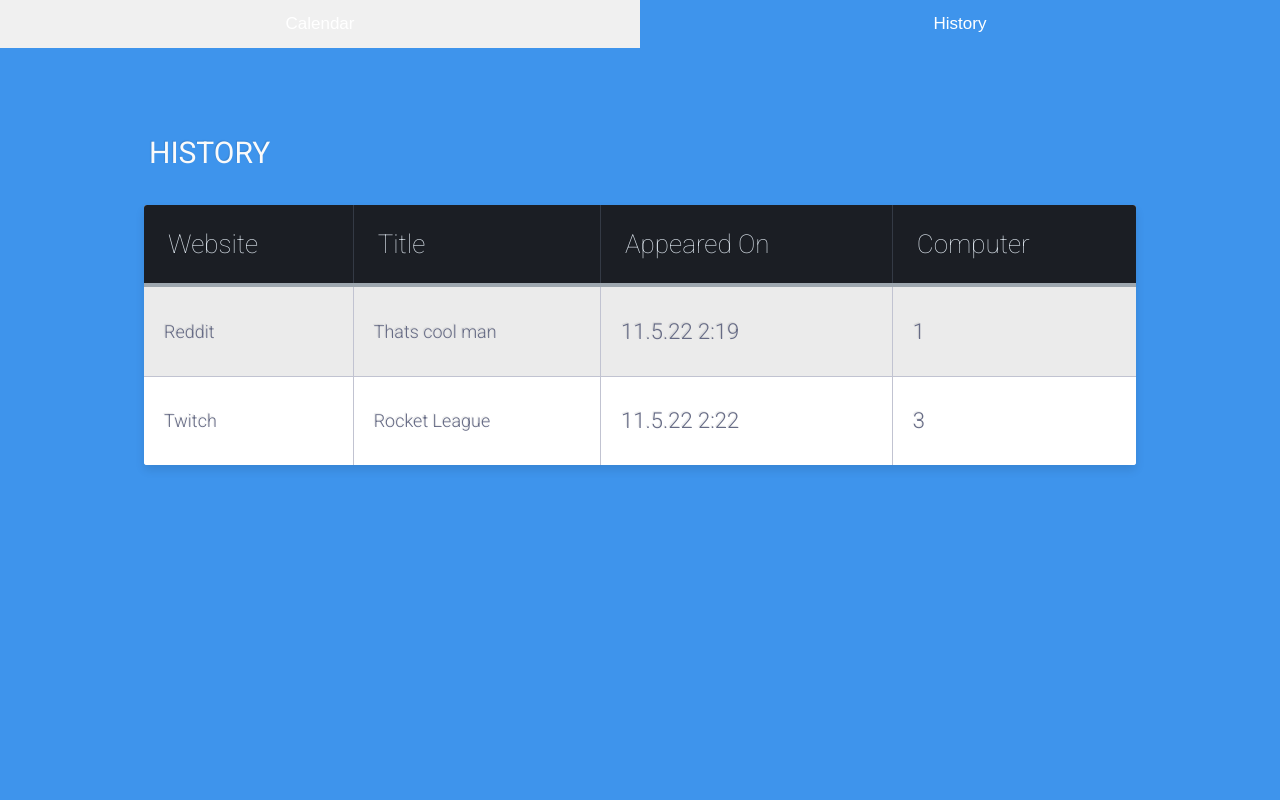
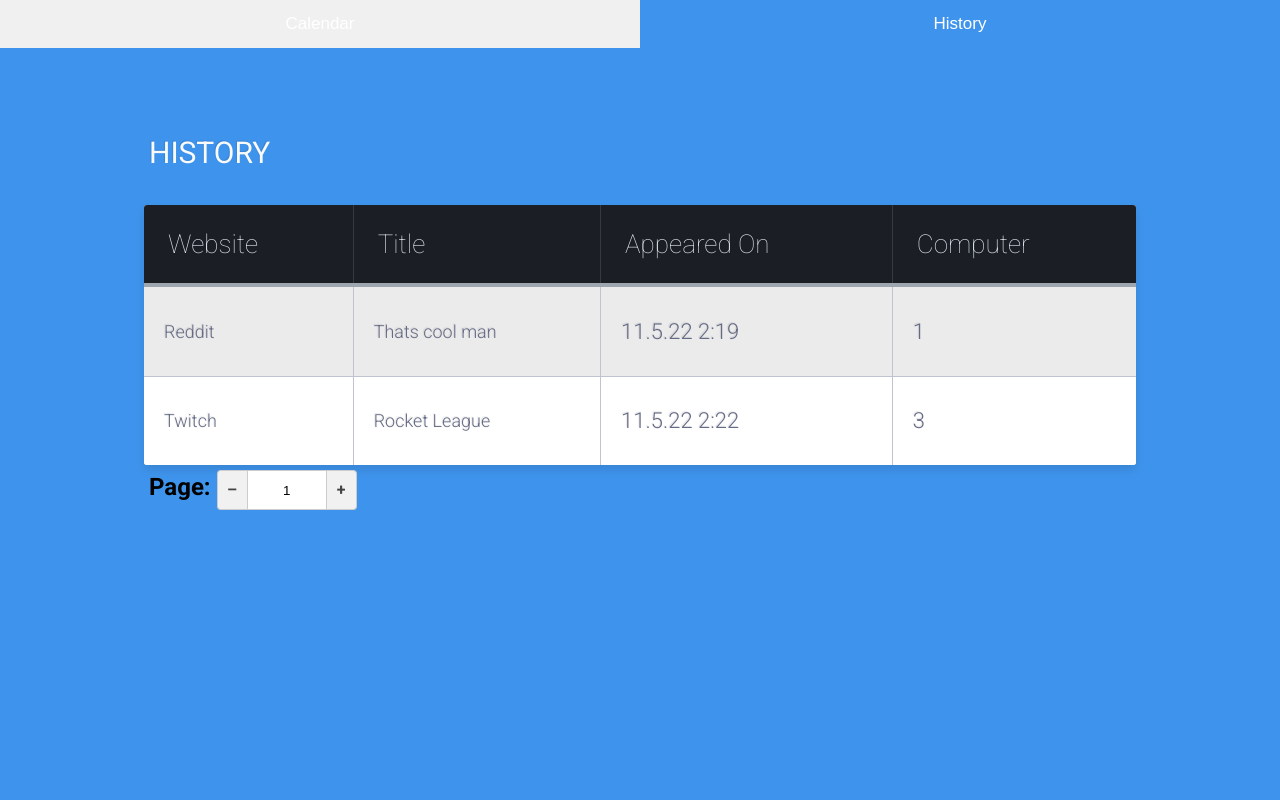
Before and after one commit to NqkoiNqkojsi/School_s-security-chrome-extension, a Flask app: page / in a window 1280 px wide, after a click on "History". Run offline with Flask 2, Linux system fonts and the light colour scheme.

Commit message:
added page selector

```diff
--- /dev/null
+++ b/ServerSystem/static/page.css
@@ -0,0 +1,53 @@
+*{
+  box-sizing: border-box;
+}
+
+.input-number{
+  width: 80px;
+  padding: 0 12px;
+  vertical-align: top;
+  text-align: center;
+  outline: none;
+}
+
+.input-number,
+.input-number-decrement,
+.input-number-increment{
+  border: 1px solid #ccc;
+  height: 40px;
+  user-select: none;
+}
+
+.input-number-decrement,
+.input-number-increment{
+  display: inline-block;
+  width: 30px;
+  line-height: 38px;
+  background: #f1f1f1;
+  color: #444;
+  text-align: center;
+  font-weight: bold;
+  cursor: pointer;
+}
+  :active{
+    background: #ddd;
+  }
+
+.input-number-decrement{
+  border-right: none;
+  border-radius: 4px 0 0 4px;
+}
+
+.input-number-increment{
+  border-left: none;
+  border-radius: 0 4px 4px 0;
+}
+.page-selector{
+    margin: auto;
+    max-width: 80%;
+    padding:5px;
+    width: 100%;
+}
+.page-input{
+   display: inline;
+}
--- a/ServerSystem/template/admin.html
+++ b/ServerSystem/template/admin.html
@@ -4,6 +4,7 @@
     <meta name="viewport" content="width=device-width, initial-scale=1">
     <link rel="stylesheet" href="static/table.css">
     <link rel="stylesheet" href="static/form.css">
+    <link rel="stylesheet" href="static/page.css">
     <link rel="stylesheet" href="static/admin.css">
 </head>
 <body>
@@ -85,6 +86,12 @@
                 </tr>
             </tbody>
         </table>
+        <div class="page-selector">
+          <h2 style="display: inline;">Page: </h2>
+          <div class="page-input">
+            <span class="input-number-decrement">–</span><input class="input-number" type="text" value="1" min="0" max="10"><span class="input-number-increment">+</span>
+          </div>
+        </div>
     </div>
     <script src="static/form.js"></script>
     <script>
```
Also changed, not shown: ServerSystem/static/history.js (added, +54 -0 lines).
